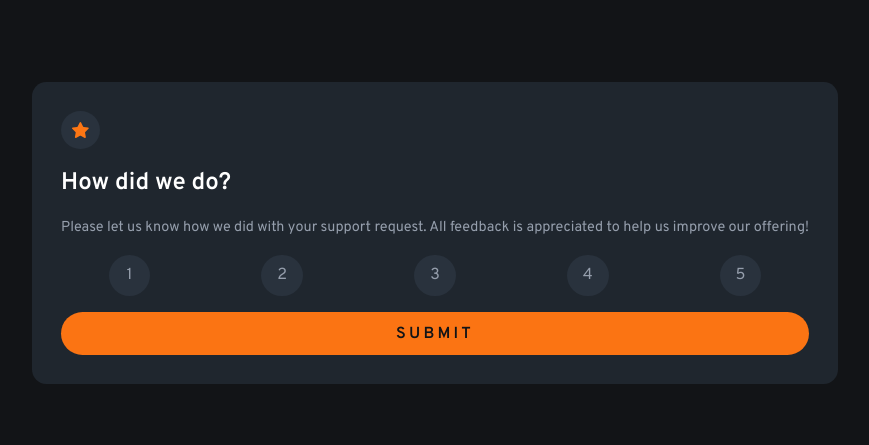
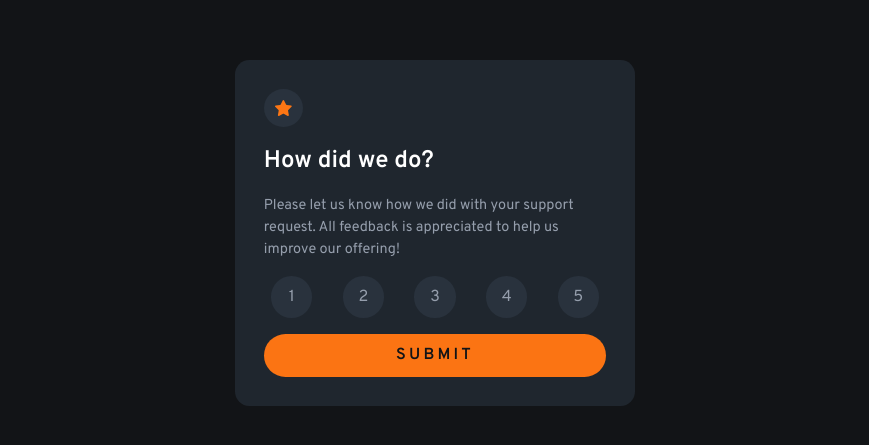
Before and after one commit to patrickingj/Interactive-rating-component, a plain HTML site: page index.html in a window 1280 px wide. Shown: the part 199-644 px from the top of the page, without its empty margins (205-1074 px from the left). Drawn offline with Linux system fonts and the light colour scheme.

Commit message:
added a max-width to improve view on large screen

```diff
--- a/style.css
+++ b/style.css
@@ -54,6 +54,7 @@ main {
   background-color: var(--color-darkBlue);
   padding: 1.8rem;
   border-radius: 0.9rem;
+  max-width: 25rem;
 }
 
 h1 {
```
Also changed, not shown: main.js (+0 -16 lines).
